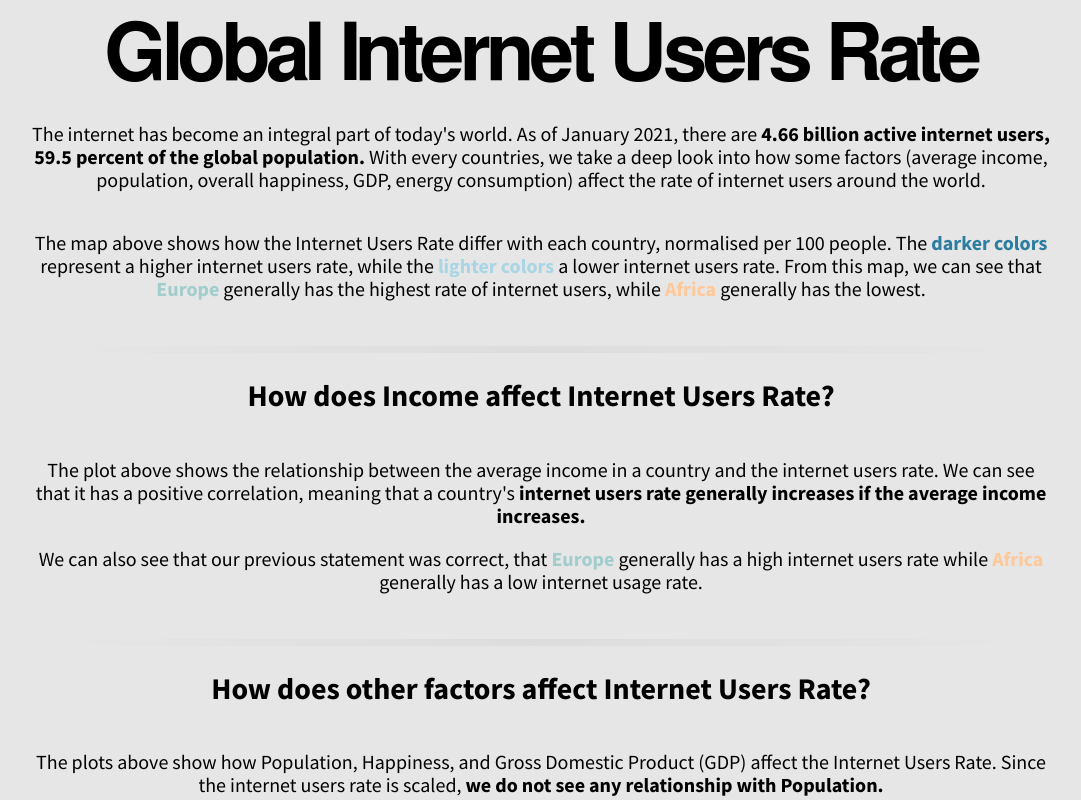
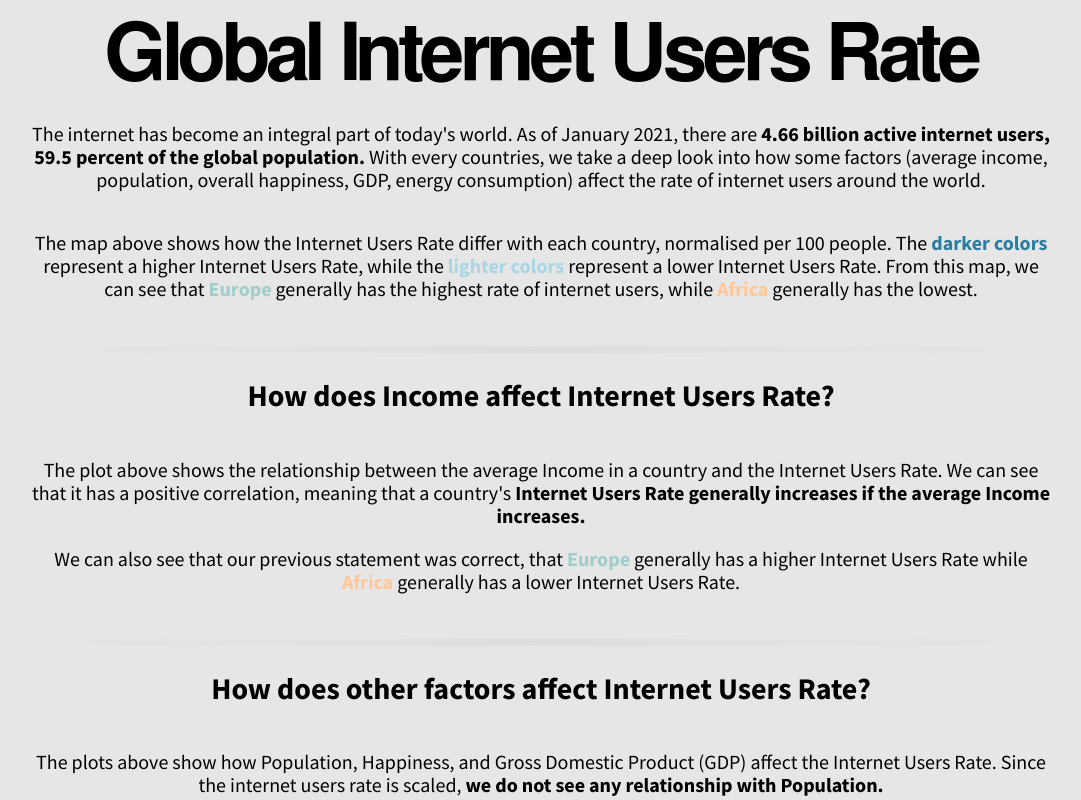
Before and after one commit to edbagas/data-visualisation-2, a plain HTML site: page index.html in a window 1280 px wide. Shown: the top 800 px of the page, without its empty margins (99-1180 px from the left). Drawn offline with nearby package versions, Linux system fonts and the light colour scheme; a script that the page names is missing.

Commit message:
final commit

```diff
--- a/index.html
+++ b/index.html
@@ -61,11 +61,11 @@
           The map above shows how the Internet Users Rate differ with each
           country, normalised per 100 people. The
           <strong style="color: #2c7da0">darker colors</strong> represent a
-          higher internet users rate, while the
+          higher Internet Users Rate, while the
           <strong style="color: #a9d6e5">lighter colors</strong>
-          <strong></strong> a lower internet users rate. From this map, we can
-          see that <strong style="color: #a2cdcd">Europe</strong> generally has
-          the highest rate of internet users, while
+          represent a lower Internet Users Rate. From this map, we can see that
+          <strong style="color: #a2cdcd">Europe</strong> generally has the
+          highest rate of internet users, while
           <strong style="color: #ffc898">Africa</strong> generally has the
           lowest.
         </p>
@@ -94,20 +94,20 @@
 
       <div>
         <p>
-          The plot above shows the relationship between the average income in a
-          country and the internet users rate. We can see that it has a positive
+          The plot above shows the relationship between the average Income in a
+          country and the Internet Users Rate. We can see that it has a positive
           correlation, meaning that a country's
           <strong
-            >internet users rate generally increases if the average income
+            >Internet Users Rate generally increases if the average Income
             increases.</strong
           >
         </p>
         <p>
           We can also see that our previous statement was correct, that
-          <strong style="color: #a2cdcd">Europe</strong> generally has a high
-          internet users rate while
-          <strong style="color: #ffc898">Africa</strong> generally has a low
-          internet usage rate.
+          <strong style="color: #a2cdcd">Europe</strong> generally has a higher
+          Internet Users Rate while
+          <strong style="color: #ffc898">Africa</strong> generally has a lower
+          Internet Users Rate.
         </p>
       </div>
 
```
